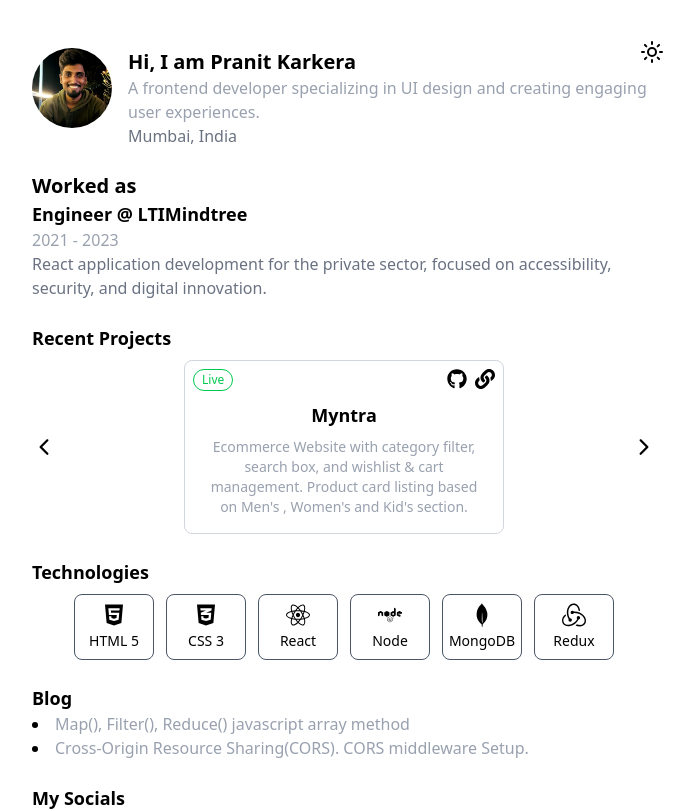
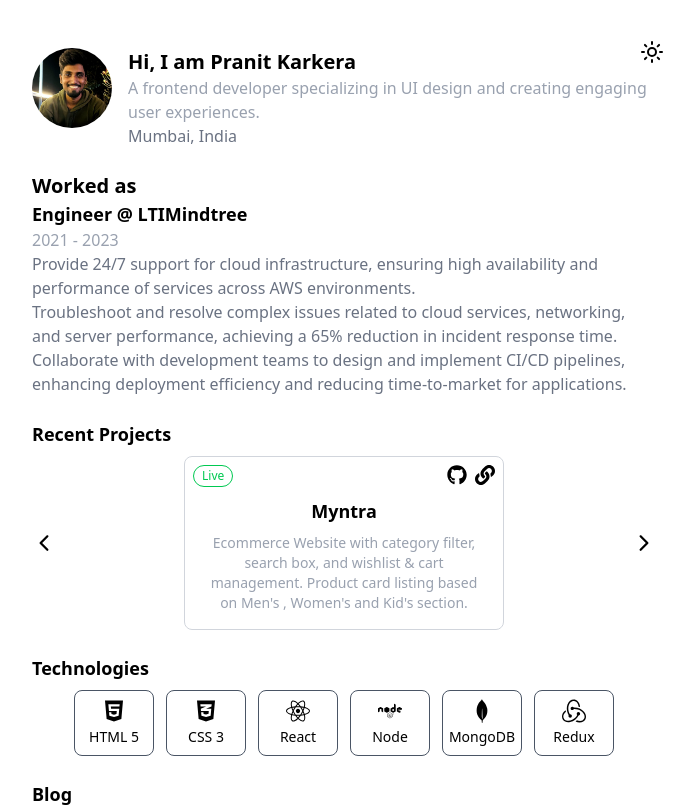
Before and after one commit to pranitkarkera/portfolio-2, a React (Vite) app: page / in a window 1280 px wide. Shown: the top 811 px of the page, without its empty margins (296-990 px from the left). Built offline with nearby package versions, Linux system fonts and the light colour scheme.

Commit message:
first commit

```diff
--- a/src/components/Porfolio.jsx
+++ b/src/components/Porfolio.jsx
@@ -101,11 +101,20 @@
           <p className="text-lg font-bold">Engineer @ LTIMindtree</p>
           <p className="text-gray-400">2021 - 2023</p>
           <p className="text-gray-500">
-            React application development for the private sector, focused on
-            accessibility, security, and digital innovation.
+            Provide 24/7 support for cloud infrastructure, ensuring high
+            availability and performance of services across AWS environments.
+          </p>
+          <p className="text-gray-500">
+            Troubleshoot and resolve complex issues related to cloud services,
+            networking, and server performance, achieving a 65% reduction in
+            incident response time.
+          </p>
+          <p className="text-gray-500">
+            Collaborate with development teams to design and implement CI/CD
+            pipelines, enhancing deployment efficiency and reducing
+            time-to-market for applications.
           </p>
         </div>
-
 
         {/* Recent Projects */}
         <div className="rounded-lg w-full overflow-hidden">
@@ -230,7 +239,7 @@
               skilled, and ready to contribute, I'm here to help bring your
               ideas to life!
             </p>
-            <a href="https://drive.google.com/file/d/1BiTt5sVsTZRUVmcUQvEEbbpm-uW6mrLJ/view?usp=drive_link">
+            <a href="https://drive.google.com/file/d/167b1A7ufShl91rPb26REax22EQeZ26hi/view?usp=sharing">
               <button className="rounded-full border px-2 py-1 border-gray-200 text-gray-600 mt-2">
                 Pranit_Karkera_CV
               </button>
```
Also changed, not shown: 1 other file (tests, documents, lock files or other folders).
